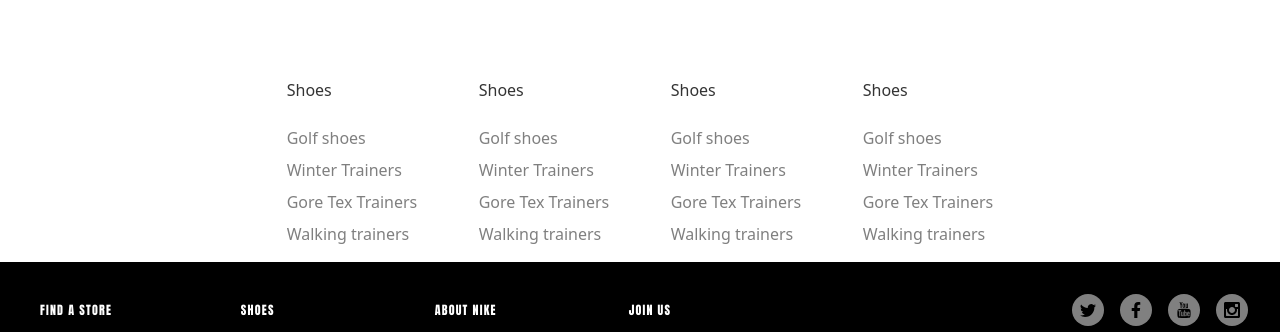
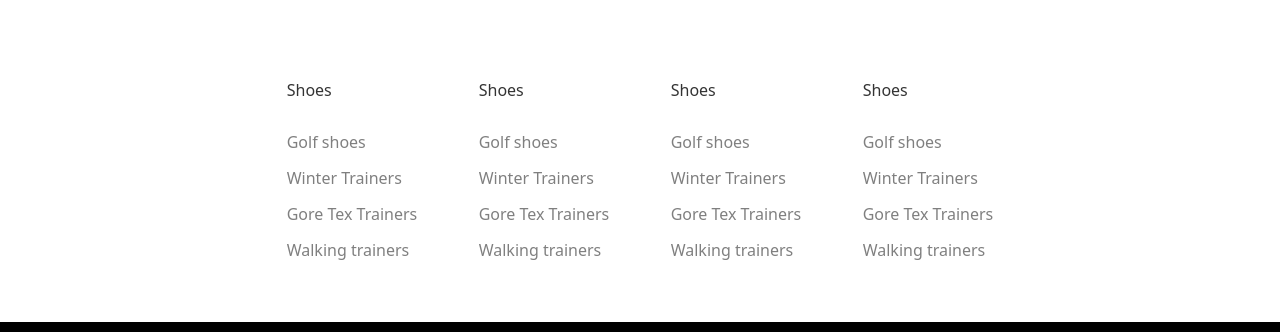
Before and after one commit to julienLeMee/nyke, a Next.js app: page / in a window 1280 px wide. Shown: the part 4048-4380 px from the top of the page. Built offline with nearby package versions, Linux system fonts and the light colour scheme.

Commit message:
added FooterDown components

```diff
--- a/components/FooterUp.jsx
+++ b/components/FooterUp.jsx
@@ -3,7 +3,7 @@ import React from 'react'
 export const FooterUp = () => {
   return (
     <>
-      <div className='w-full md:w-[60%] max-w-[95%] h-full mx-auto flex flex-col md:flex-row justify-around'>
+      <div className='w-full md:w-[60%] max-w-[95%] h-full mx-auto flex flex-col md:flex-row justify-around my-10'>
 
         <div className='flex flex-col'>
           <div className="p-2">
@@ -11,10 +11,10 @@ export const FooterUp = () => {
           </div>
           <div className="hidden md:block p-2">
             <ul className='sm:hidden md:block'>
-              <li className='my-2 text-black/50 hover:text-black font-medium line-clamp-1'>Golf shoes</li>
-              <li className='my-2 text-black/50 hover:text-black font-medium line-clamp-1'>Winter Trainers</li>
-              <li className='my-2 text-black/50 hover:text-black font-medium line-clamp-1'>Gore Tex Trainers</li>
-              <li className='my-2 text-black/50 hover:text-black font-medium line-clamp-1'>Walking trainers</li>
+              <li className='my-3 text-black/50 hover:text-black font-medium line-clamp-1'>Golf shoes</li>
+              <li className='my-3 text-black/50 hover:text-black font-medium line-clamp-1'>Winter Trainers</li>
+              <li className='my-3 text-black/50 hover:text-black font-medium line-clamp-1'>Gore Tex Trainers</li>
+              <li className='my-3 text-black/50 hover:text-black font-medium line-clamp-1'>Walking trainers</li>
             </ul>
           </div>
         </div>
@@ -25,10 +25,10 @@ export const FooterUp = () => {
           </div>
           <div className="hidden md:block p-2">
             <ul className='sm:hidden md:block'>
-              <li className='my-2 text-black/50 hover:text-black font-medium line-clamp-1'>Golf shoes</li>
-              <li className='my-2 text-black/50 hover:text-black font-medium line-clamp-1'>Winter Trainers</li>
-              <li className='my-2 text-black/50 hover:text-black font-medium line-clamp-1'>Gore Tex Trainers</li>
-              <li className='my-2 text-black/50 hover:text-black font-medium line-clamp-1'>Walking trainers</li>
+              <li className='my-3 text-black/50 hover:text-black font-medium line-clamp-1'>Golf shoes</li>
+              <li className='my-3 text-black/50 hover:text-black font-medium line-clamp-1'>Winter Trainers</li>
+              <li className='my-3 text-black/50 hover:text-black font-medium line-clamp-1'>Gore Tex Trainers</li>
+              <li className='my-3 text-black/50 hover:text-black font-medium line-clamp-1'>Walking trainers</li>
             </ul>
           </div>
         </div>
@@ -39,10 +39,10 @@ export const FooterUp = () => {
           </div>
           <div className="hidden md:block p-2">
             <ul className='sm:hidden md:block'>
-              <li className='my-2 text-black/50 hover:text-black font-medium line-clamp-1'>Golf shoes</li>
-              <li className='my-2 text-black/50 hover:text-black font-medium line-clamp-1'>Winter Trainers</li>
-              <li className='my-2 text-black/50 hover:text-black font-medium line-clamp-1'>Gore Tex Trainers</li>
-              <li className='my-2 text-black/50 hover:text-black font-medium line-clamp-1'>Walking trainers</li>
+              <li className='my-3 text-black/50 hover:text-black font-medium line-clamp-1'>Golf shoes</li>
+              <li className='my-3 text-black/50 hover:text-black font-medium line-clamp-1'>Winter Trainers</li>
+              <li className='my-3 text-black/50 hover:text-black font-medium line-clamp-1'>Gore Tex Trainers</li>
+              <li className='my-3 text-black/50 hover:text-black font-medium line-clamp-1'>Walking trainers</li>
             </ul>
           </div>
         </div>
@@ -53,10 +53,10 @@ export const FooterUp = () => {
           </div>
           <div className="hidden md:block p-2">
             <ul className='sm:hidden md:block'>
-              <li className='my-2 text-black/50 hover:text-black font-medium line-clamp-1'>Golf shoes</li>
-              <li className='my-2 text-black/50 hover:text-black font-medium line-clamp-1'>Winter Trainers</li>
-              <li className='my-2 text-black/50 hover:text-black font-medium line-clamp-1'>Gore Tex Trainers</li>
-              <li className='my-2 text-black/50 hover:text-black font-medium line-clamp-1'>Walking trainers</li>
+              <li className='my-3 text-black/50 hover:text-black font-medium line-clamp-1'>Golf shoes</li>
+              <li className='my-3 text-black/50 hover:text-black font-medium line-clamp-1'>Winter Trainers</li>
+              <li className='my-3 text-black/50 hover:text-black font-medium line-clamp-1'>Gore Tex Trainers</li>
+              <li className='my-3 text-black/50 hover:text-black font-medium line-clamp-1'>Walking trainers</li>
             </ul>
           </div>
         </div>
```
